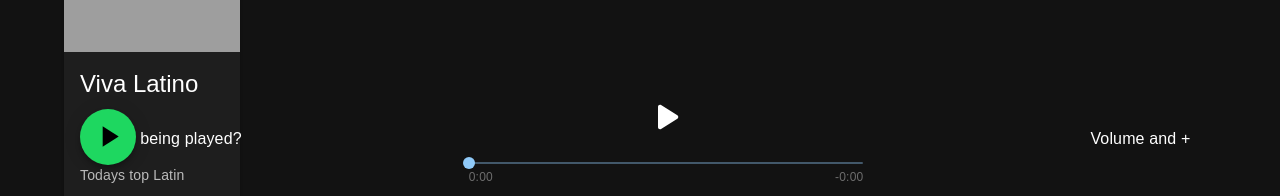
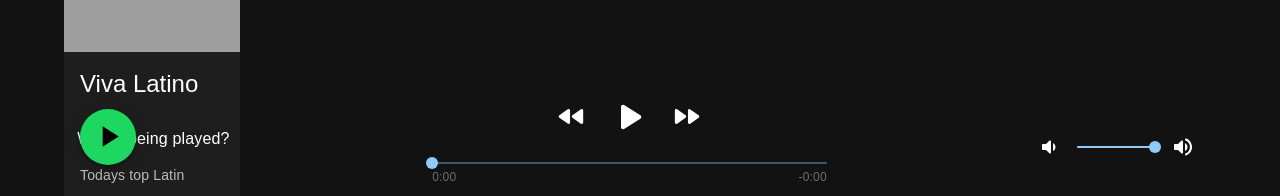
Before and after one commit to matiaseo/SpottedFly, a React (Vite) app: page / in a window 1280 px wide. Shown: the part 604-800 px from the top of the page. Built offline with nearby package versions, Linux system fonts and the light colour scheme; grey boxes are pictures that could not be loaded; a web font is replaced by a local one.

Commit message:
Draft for volume slider

```diff
--- a/src/App.jsx
+++ b/src/App.jsx
@@ -16,14 +16,27 @@
 
 // We need access key to use the api directly and seems deezer is not giving them for now (we cannot register and app)
 //so in the meantime we have the file directly accessed
-const track = new Audio('https://cdns-preview-e.dzcdn.net/stream/c-e77d23e0c8ed7567a507a6d1b6a9ca1b-11.mp3')
+const track1 = new Audio('https://cdns-preview-e.dzcdn.net/stream/c-e77d23e0c8ed7567a507a6d1b6a9ca1b-11.mp3');
+
+const track2 = new Audio('https://cdns-preview-b.dzcdn.net/stream/c-b2e0166bba75a78251d6dca9c9c3b41a-9.mp3');
+
+const track3 = new Audio('https://cdns-preview-d.dzcdn.net/stream/c-deda7fa9316d9e9e880d2c6207e92260-10.mp3');
+
+const track4 = new Audio('https://cdns-preview-9.dzcdn.net/stream/c-905aef3b23f4fb19db300a03f254fd6a-8.mp3');
+
+const playlist = [
+  track1,
+  track2,
+  track3,
+  track4
+];
 
 const App = () => {
   return (
     <ThemeProvider theme={darkTheme}>
       <CssBaseline />
       <MainContainer />
-      <MusicPlayer track={track}/>
+      <MusicPlayer playlist={playlist}/>
       {/* Here we should have the player component at some point */}
     </ThemeProvider>
   );
--- a/src/shared/music-player/MusicPlayer.jsx
+++ b/src/shared/music-player/MusicPlayer.jsx
@@ -1,9 +1,13 @@
 import { useState, useEffect } from "react";
 import { styled } from '@mui/material/styles';
-import { Box, Grid, IconButton, Typography, Slider } from "@mui/material"
+import { Box, Grid, IconButton, Typography, Slider,Stack } from "@mui/material"
 import {
     PlayArrowRounded,
     PauseRounded,
+    FastRewindRounded,
+    FastForwardRounded,
+    VolumeUpRounded,
+    VolumeDownRounded
 } from "@mui/icons-material";
 
 
@@ -25,19 +29,21 @@
   letterSpacing: 0.2,
 });
 
-export const MusicPlayer = ({ track }) => {
+export const MusicPlayer = ({ playlist }) => {
 
-    const [audio, setAudio] = useState(track)
+    const [track, setTrack] = useState(playlist[0])
 
     const [duration, setDuration ] = useState(0);
 
-    audio.addEventListener('loadedmetadata', (e) => {
+    track.addEventListener('loadedmetadata', (e) => {
         setDuration(Math.trunc(e.target.duration))
     });
 
     const [paused, setPaused] = useState(true);
 
     const [position, setPosition] = useState(0);
+
+    const [volume, setVolume] = useState(100)
 
     useEffect(() => {
       if (!paused){
@@ -56,17 +62,45 @@
           clearInterval(timer);
       };
       }
-  }, [paused, position, audio]);
+  }, [paused, position, track]);
+
+  useEffect(() => {
+    setPosition(0);
+    track.volume = volume/100
+  },[track])
 
     useEffect(() => {
-      !paused ? audio.play() : audio.pause()
-    }, [paused, audio])
+      !paused ? track.play() : track.pause()
+    }, [paused, track])
 
-    const handleClick = () => setPaused(!paused)
+    const handleClick = () => setPaused(!paused);
+
+    const handleForward = () => {
+        const index = playlist.indexOf(track);
+        if (index >= 0){
+            track.pause();
+            setVolume(track.volume*100)
+            index < playlist.length -1 ? setTrack(playlist[index+1]) : setTrack(playlist[0])
+        }
+    }
+
+    const handleRewind = () => {
+        const index = playlist.indexOf(track);
+        if (index >= 0){
+            track.pause();
+            setVolume(track.volume*100)
+            index > 0 ? setTrack(playlist[index-1]) : setTrack(playlist[playlist.length-1])
+        }
+    }
 
     const handleSliderPosition = (_, value) => {
-      audio.currentTime = value;
+      track.currentTime = value;
       setPosition(value)
+    }
+
+    const handleVolume = (_, value) => {
+        track.volume = value/100
+        setVolume(track.volume*100)
     }
 
     return (
@@ -82,6 +116,9 @@
                         mt: -1,
                     }}
                     >
+                    <IconButton aria-label="previous song">
+                        <FastRewindRounded fontSize="large" htmlColor={mainIconColor} onClick={handleRewind}/>
+                    </IconButton>
                     <IconButton
                         aria-label={paused ? 'play' : 'pause'}
                         onClick={handleClick}
@@ -94,6 +131,9 @@
                         ) : (
                         <PauseRounded sx={{ fontSize: '3rem' }} htmlColor={mainIconColor} />
                         )}
+                    </IconButton>
+                    <IconButton aria-label="next song">
+                        <FastForwardRounded fontSize="large" htmlColor={mainIconColor} onClick={handleForward}/>
                     </IconButton>
                 </Box>
                 <Slider
@@ -117,7 +157,22 @@
                     <TinyText>-{formatDuration(duration - position)}</TinyText>
                     </Box>
                 </Grid>
-                <Grid item >Volume and +</Grid>
+                <Grid item xs={2}>
+                    <Stack spacing={2} direction="row" sx={{ mt: 2, px: 1 }} alignItems="center">
+                        <VolumeDownRounded htmlColor={mainIconColor} />
+                        <Slider
+                            aria-label="Volume"
+                            min={0}
+                            step={step}
+                            max={100}
+                            defaultValue={100}
+                            position={volume}
+                            size="small"
+                            onChange={handleVolume}
+                        />
+                        <VolumeUpRounded htmlColor={mainIconColor} />
+                    </Stack>
+                </Grid>
             </Grid>
         </Box >
     )
```
